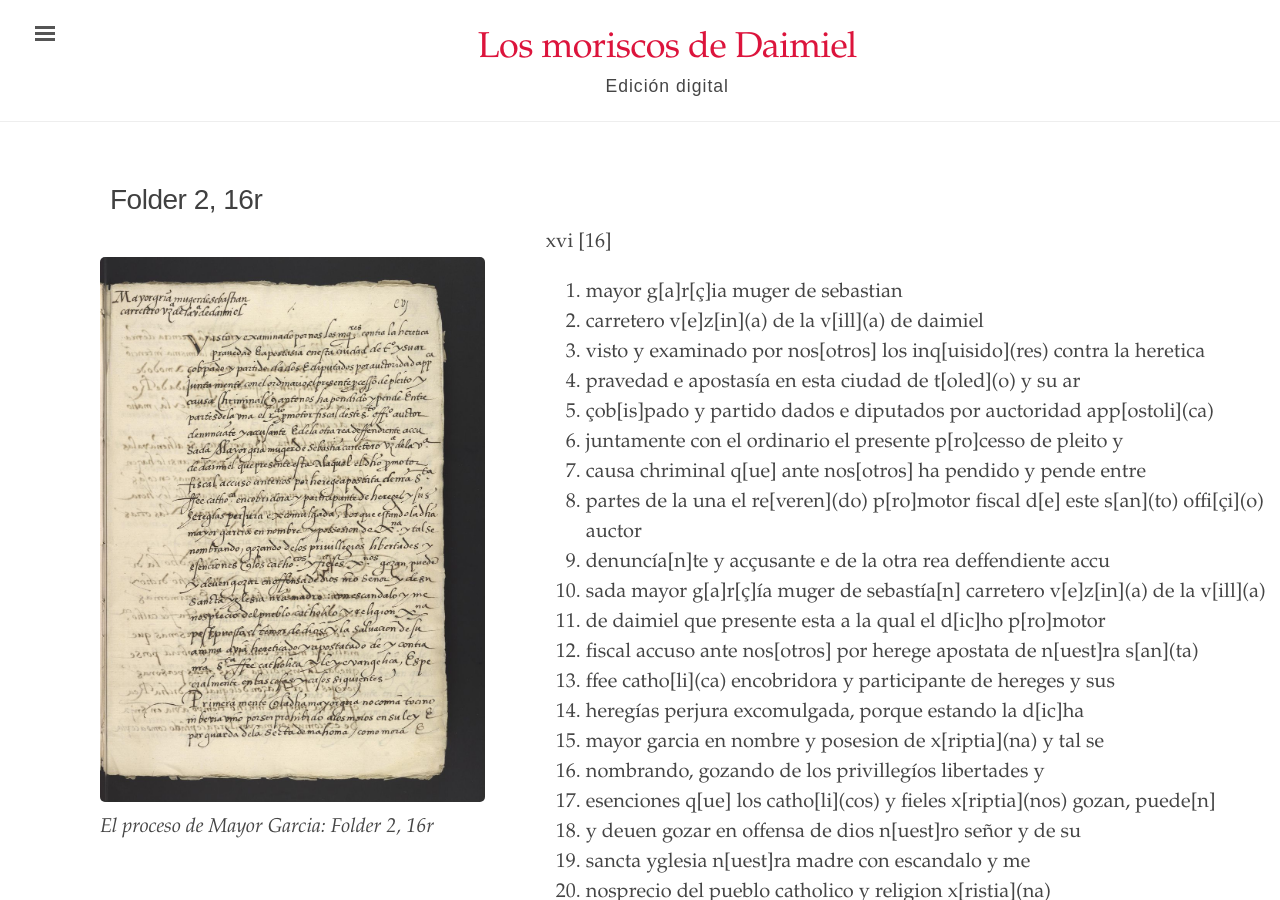
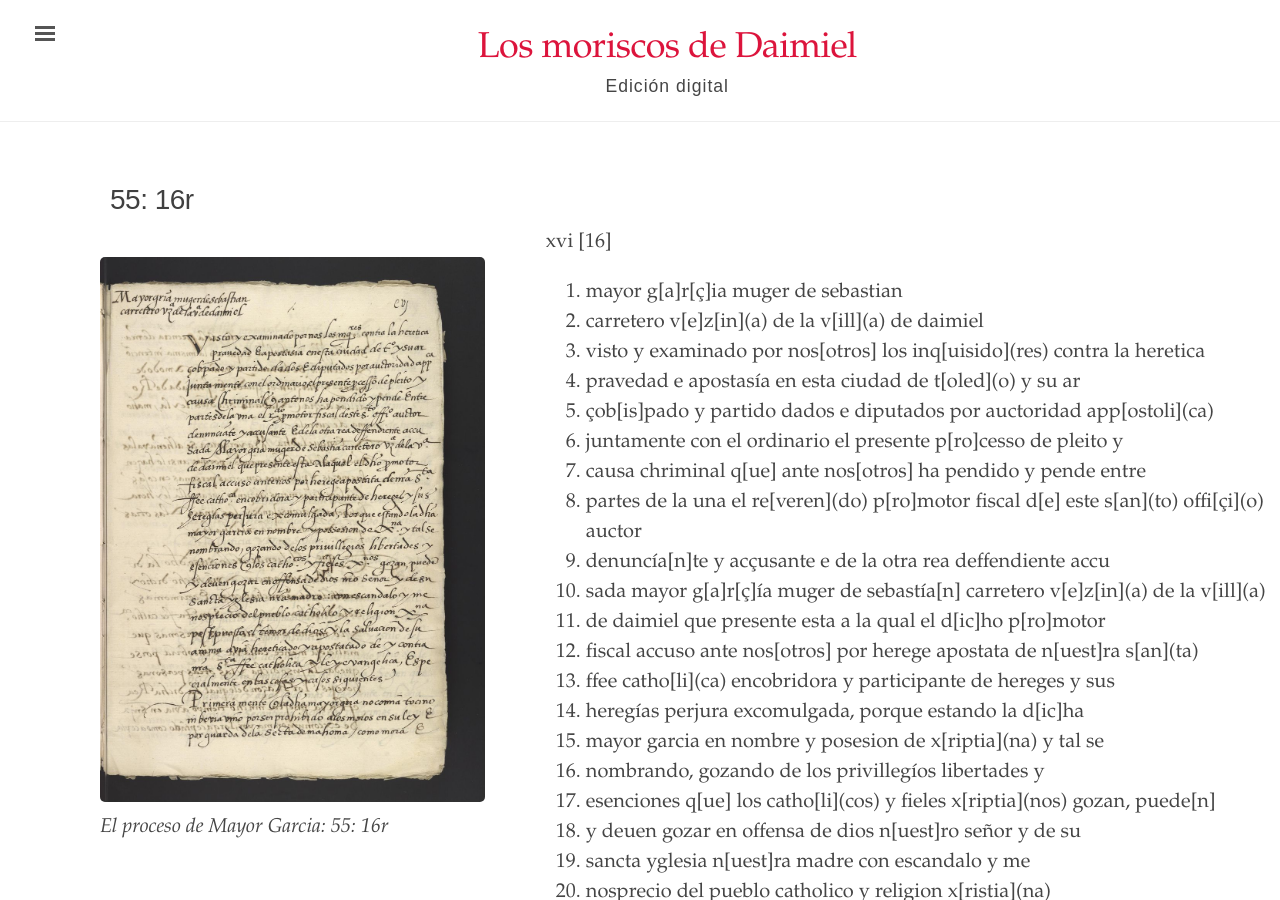
Before and after one commit to digbmc/moriscos-daimel, a Jekyll site: the page built from _texts/folder-2-16r.md, in a window 1280 px wide and 900 px high. Built offline with Jekyll 4.4.1, drawn with Linux system fonts in a browser that asks for light colours.

Commit message:
Update folder-2-16r.md

```diff
--- a/_texts/folder-2-16r.md
+++ b/_texts/folder-2-16r.md
@@ -1,6 +1,6 @@
 ---
 layout: manuscrito
-title: Folder 2, 16r
+title: "55: 16r"
 image: /assets/images/Folder_2_16r.jpg
 body_class: wide-page
 order: 31
```
